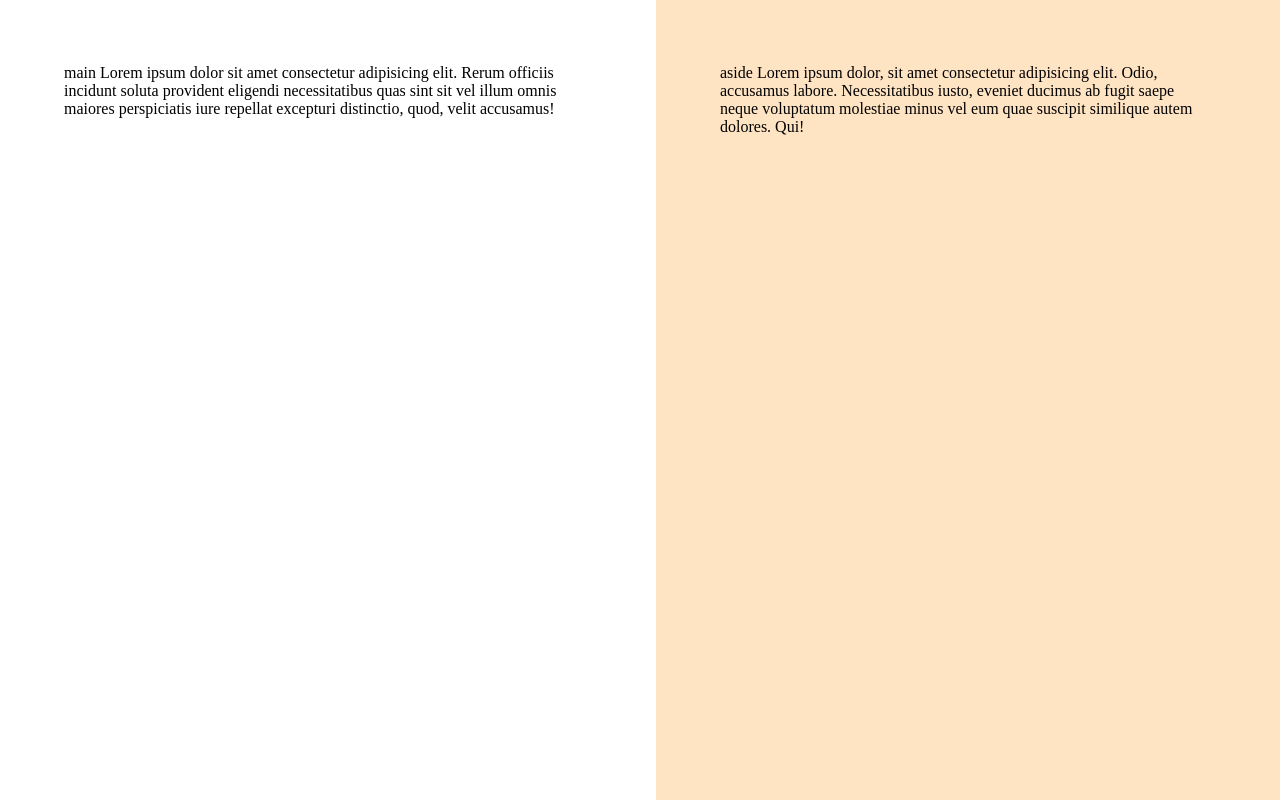
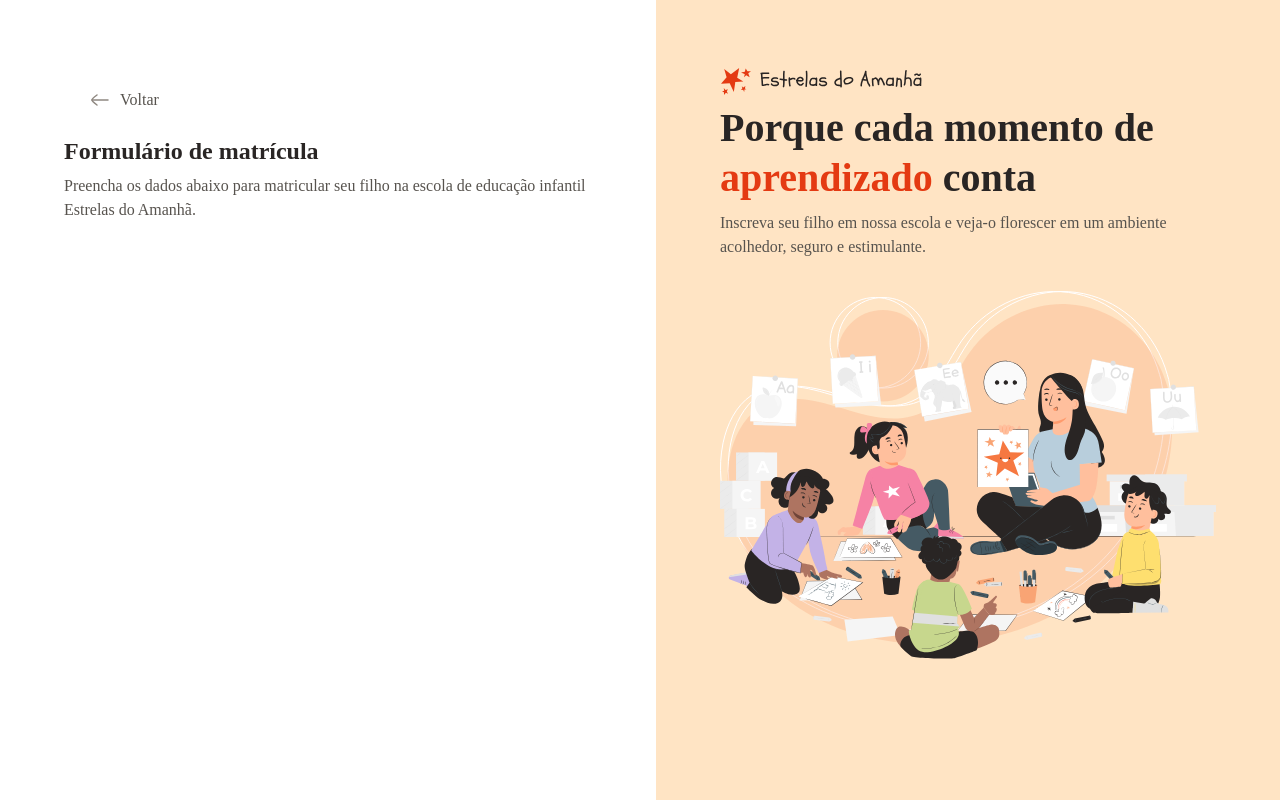
Before and after one commit to kelvingomes13/FORMULARIO-DE-MATRICULA, a plain HTML site: page index.html in a window 1280 px wide. Drawn offline with Linux system fonts and the light colour scheme.

Commit message:
conteudo inicial aside e conteudo inicial main

```diff
--- a/index.html
+++ b/index.html
@@ -17,12 +17,40 @@
 <body>
   <div id="app">
     <main>
-      <div class="main-container">main
-        Lorem ipsum dolor sit amet consectetur adipisicing elit. Rerum officiis incidunt soluta provident eligendi necessitatibus quas sint sit vel illum omnis maiores perspiciatis iure repellat excepturi distinctio, quod, velit accusamus!
+      <div class="main-container">
+         <div class="back">
+          <img src="assets/icons/arrow-left-02.svg" alt="icone de voltar">
+          <span>Voltar</span>
+
+         </div>
+         <h1>
+          Formulário de matrícula
+        </h1>
+        <p>
+          Preencha os dados abaixo para matricular
+          seu filho na escola de educação infantil Estrelas do Amanhã.
+        </p>
       </div>
     </main>
     <aside>
-      <div class="aside-container">aside Lorem ipsum dolor, sit amet consectetur adipisicing elit. Odio, accusamus labore. Necessitatibus iusto, eveniet ducimus ab fugit saepe neque voluptatum molestiae minus vel eum quae suscipit similique autem dolores. Qui!</div>
+      <div class="aside-container">
+        <header>
+          <img src="assets/logo.svg" alt="Logo estrelas do amanhã">
+          <h2>
+            Porque cada momento de
+             <span>
+              aprendizado
+             </span>
+           conta
+          </h2>
+          <p>Inscreva seu filho em nossa
+             escola e veja-o florescer em
+              um ambiente acolhedor, seguro e estimulante.
+          </p>
+        </header>
+        <img src="assets/icons/Illustration.svg" alt="ilustração da professora com as crianças sentadas em circulo">
+
+      </div>
     </aside>
   </div>
 
--- a/styles/global.css
+++ b/styles/global.css
@@ -23,6 +23,18 @@
 
   --semantic-error:#DC2626;
 }
+
 body {
   overflow: hidden;
+  font: var(--text);
+  color: var(--text-secondary);
 }
+
+h1, h2 {
+  color: var(--text-primary);
+}
+
+img {
+  max-width: 100%;
+  height: auto;
+}
--- a/styles/layout.css
+++ b/styles/layout.css
@@ -13,6 +13,17 @@ main {
     max-width: 33rem;
     margin-left: auto;
   }
+  & .back {
+    display: flex;
+    align-items: center;
+    gap: .5rem;
+    margin: 1.5rem;
+  }
+  & h1 {
+    font: 600 1.5rem/1.25 var(--font-family);
+    margin-bottom:  .5rem;
+  }
+
 }
 
 aside {
@@ -20,5 +31,16 @@ aside {
   background-color: bisque;
   & .aside-container {
     max-width: 31rem;
+    & > img {
+      margin-top: 2rem;
+    }
+
+  }
+  & h2 {
+    font: 600 2.5rem/1.25 var(--font-family);
+    margin-bottom: .5rem;
+    & span {
+      color: var(--text-highlight);
+    }
   }
 }
```
Also changed, not shown: .codesandbox/tasks.json (added), assets/logo.svg (added).
